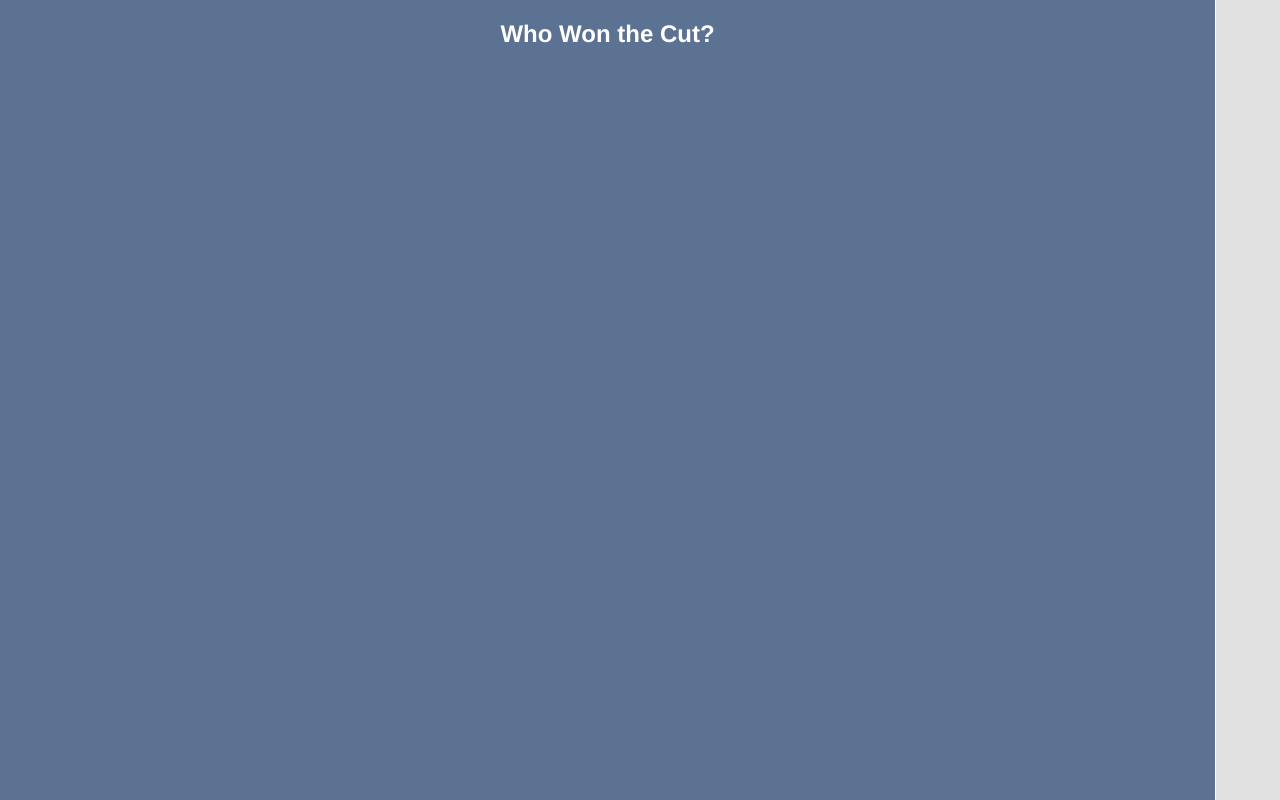
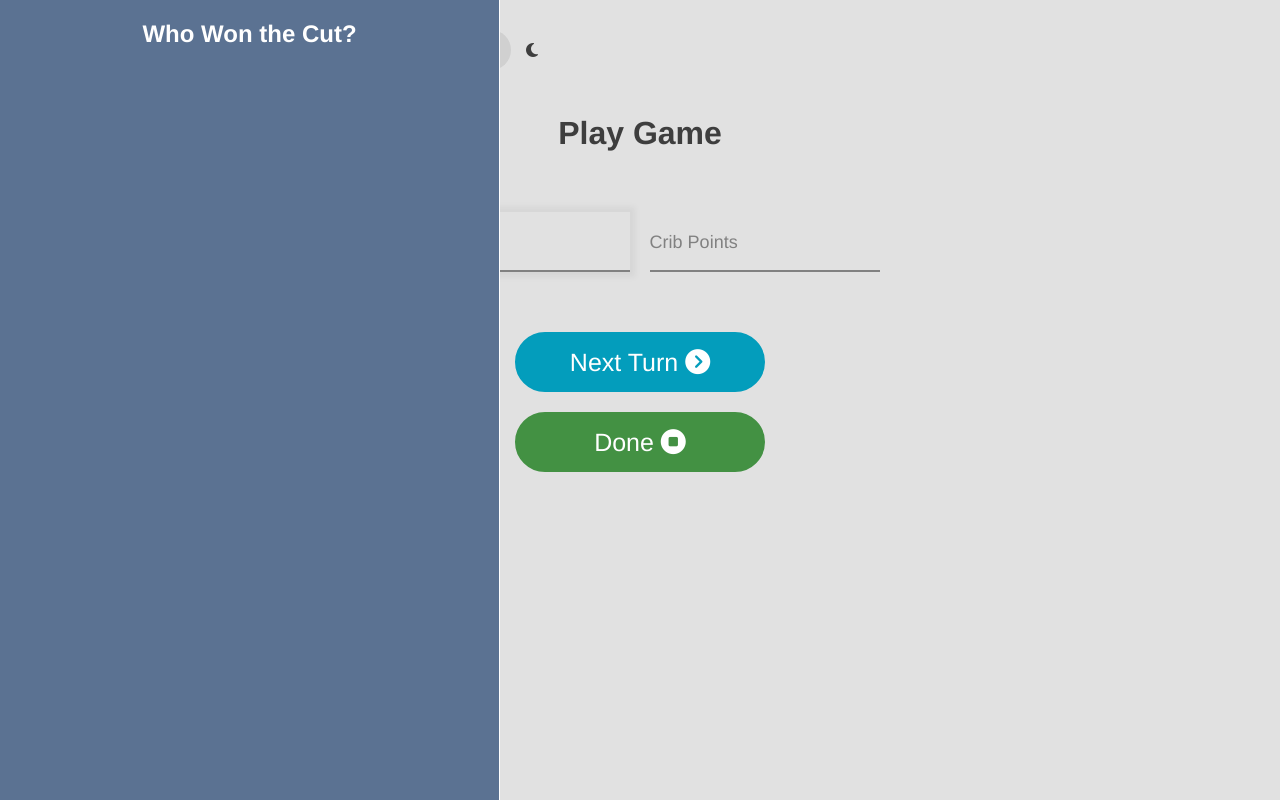
Before and after one commit to ClaytonDewey/tca-cribbage, a React (Create React App) app: page /#/play in a window 1280 px wide. Built offline with nearby package versions, Linux system fonts and the light colour scheme.

Commit message:
More pixel perfection stuff...

```diff
--- a/src/sass/pages/_playgame.scss
+++ b/src/sass/pages/_playgame.scss
@@ -1,8 +1,9 @@
 .players {
     &-container {
         position: fixed;
+        padding: 0px 1.5rem;
         top: 0;
-        left: -95%;
+        left: -100%;
         bottom: 0;
         transition: all 0.6s ease;
         color: $white;
@@ -10,8 +11,16 @@
         &.open {
             left: 0;
             border-right: 1px solid;
-            width: 95%;
+            width: 100%;
             z-index: 10;
+        }
+
+        @media #{$mq-medium} {
+            left: -500px;
+
+            &.open {
+                width: 500px;
+            }
         }
     }
 }
```
